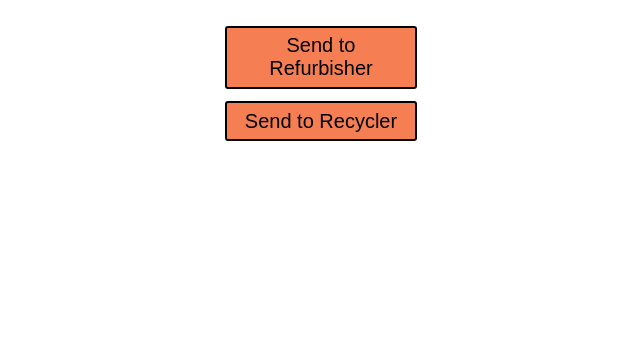
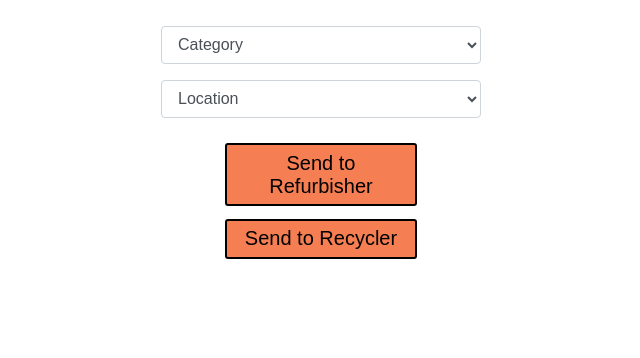
Before and after one commit to tanmaysalunke/newEwt, a Django app: page /viewdata/ in a window 1280 px wide. Shown: the part 245-603 px from the top of the page, without its empty margins (319-959 px from the left). Run offline with Django 4.2, Linux system fonts and the light colour scheme; the visitor is signed in with stand-in values (Sample User, id 1); data comes from the database, SQL or seed files in the repository; data that the repository does not hold is empty; some libraries are stand-ins or nearby versions.

Commit message:
added non working drop downs on view data page

```diff
--- a/ewt/models.py
+++ b/ewt/models.py
@@ -1,3 +1,4 @@
+from sqlite3 import Timestamp
 from unicodedata import category
 from unittest.util import _MAX_LENGTH
 from django.db import models
@@ -29,3 +30,11 @@ class save_uid(models.Model):
     username = models.CharField(max_length=100)
     uid_list = models.JSONField()
     category = models.CharField(max_length=100)
+
+class transactions(models.Model):
+    sender_username = models.CharField(max_length=100)
+    sender_category = models.CharField(max_length=100)
+    uid = models.JSONField()
+    receiver_username = models.CharField(max_length=100)
+    receiver_category = models.CharField(max_length=100)
+    timestamp = models.DateTimeField(auto_now_add=True)
--- a/ewt/templates/ewt/viewdata.html
+++ b/ewt/templates/ewt/viewdata.html
@@ -23,7 +23,7 @@
 				{% for uid in logs %}
 					{% if uid.username == request.user.username %}
 						<tr>
-    					  <td>{{ forloop.counter }}</td>
+    					  <td>{{ forloop.counter0 }}</td>
     					  <td><a href="ewt/replace_components.html">{{ uid.uid_list }}</a></td>
     					  <td><input type="checkbox" class="checkbox">
     					    <span class="checkmark"></span></td>
@@ -32,6 +32,35 @@
 				{% endfor %}
     		</table>
     	</section>
+		<div class="form-group">
+			<!-- <label for="category">Category</label> -->
+			<!-- <input list="category" name="category" placeholder="Select a Category" class="form-control"> -->
+				<select required class="form-control" id="menu" form="registration" name="menu">
+					<option value="" id="">Category</option>
+					{% if request.user.category == "Manufacturer" %}
+						<option value="Recycler" id="RC">Recycler</option>
+						<option value="Refurbisher" id="RF">Refurbisher</option>
+					{% elif request.user.category == "Recycler" %}
+
+					{% elif request.user.category == "Refurbisher" %}
+						<option value="Recycler" id="RC">Recycler</option>
+					{% endif %}
+
+				</select>
+		</div>
+		<div class="form-group">
+			<!-- <label for="category">Category</label> -->
+			<!-- <input list="category" name="category" placeholder="Select a Category" class="form-control"> -->
+				<select required class="form-control" id="entrees" form="registration" name="entrees">
+					<option value="" id="">Location</option>
+					{% for loc in refrec %}
+
+						<option>{{ loc.location }}</option>
+
+					{% endfor %}
+				</select>
+		</div>
+
 
 
   <!-- <button id="myBtn" class="button"><span>Send to Recycler </span></button> -->
--- a/ewt/views.py
+++ b/ewt/views.py
@@ -3,7 +3,7 @@ from django.contrib.auth.models import Group
 from django.db import IntegrityError, models
 from django.core.exceptions import ObjectDoesNotExist
 from django.contrib import messages
-from .models import CustomUser, manuData, save_uid
+from .models import CustomUser, manuData, save_uid, transactions
 from django.contrib.auth.decorators import login_required
 from django.contrib.auth import login, logout
 from django.contrib.auth.hashers import check_password
@@ -72,7 +72,6 @@ def loginPage(request):
         password = request.POST.get('password')
         try:
             user = CustomUser.objects.get(username=username)
-            name = user.first_name
             if check_password(password, user.password) is True:
                 login(request, user)
                 #category based access to pages:
@@ -103,7 +102,19 @@ def dashboard(request):
 
 def viewdata(request):
     logs = save_uid.objects.all()
-    return render(request, 'ewt/viewdata.html', {'logs': logs})
+    refrec = CustomUser.objects.all()
+    # for loc in refrec:
+    #     print(loc.location)
+    return render(request, 'ewt/viewdata.html', {'logs': logs, 'refrec' : refrec})
+
+def transfer(request, uid_list):
+    transaction = transactions(sender_username = request.user.username,
+                            sender_category = request.user.category,
+                            uid = json.dumps(uid_list),
+                            receiver_username = request.user.username,
+                            receiver_category = request.user.category )
+    transaction.save()
+    return render(request, 'dataentry')
 
 # LOGOUT
 @login_required(login_url='login')
```
Also changed, not shown: ewt/migrations/0009_transactions.py (added).
